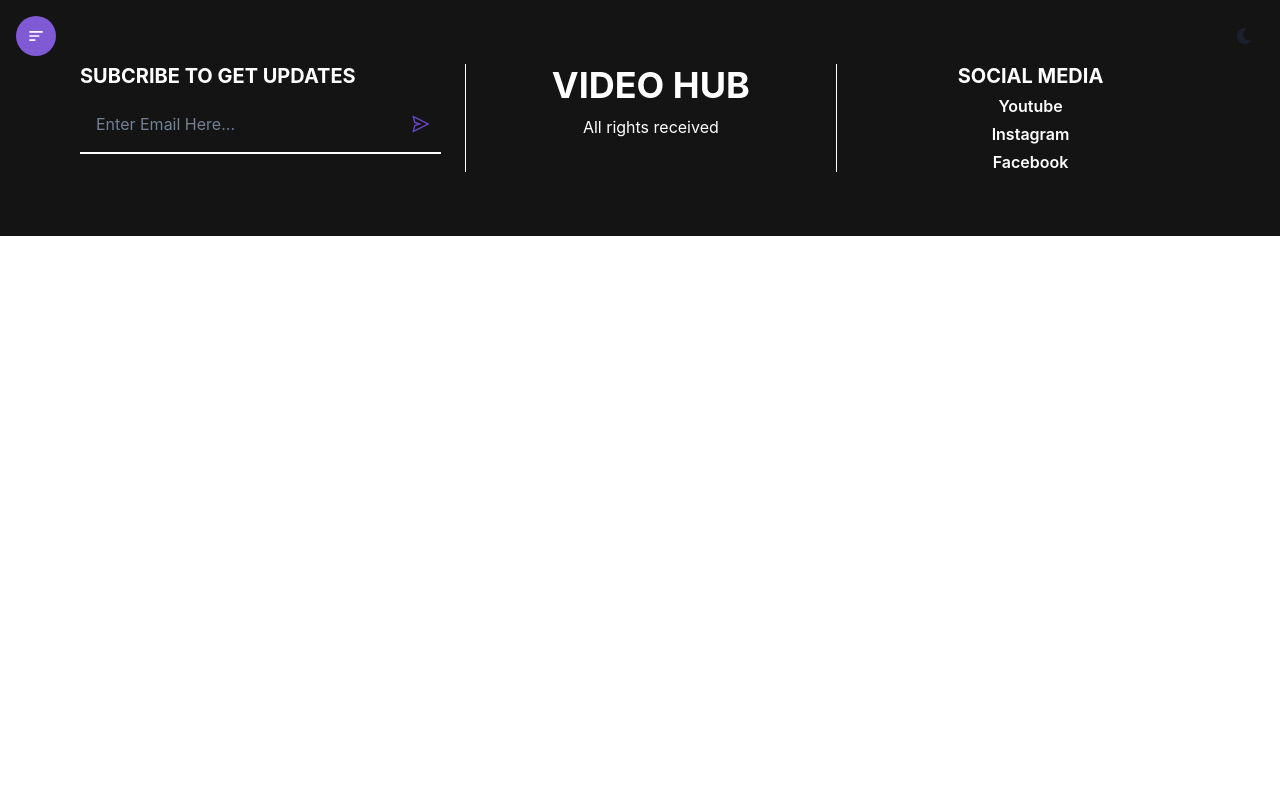
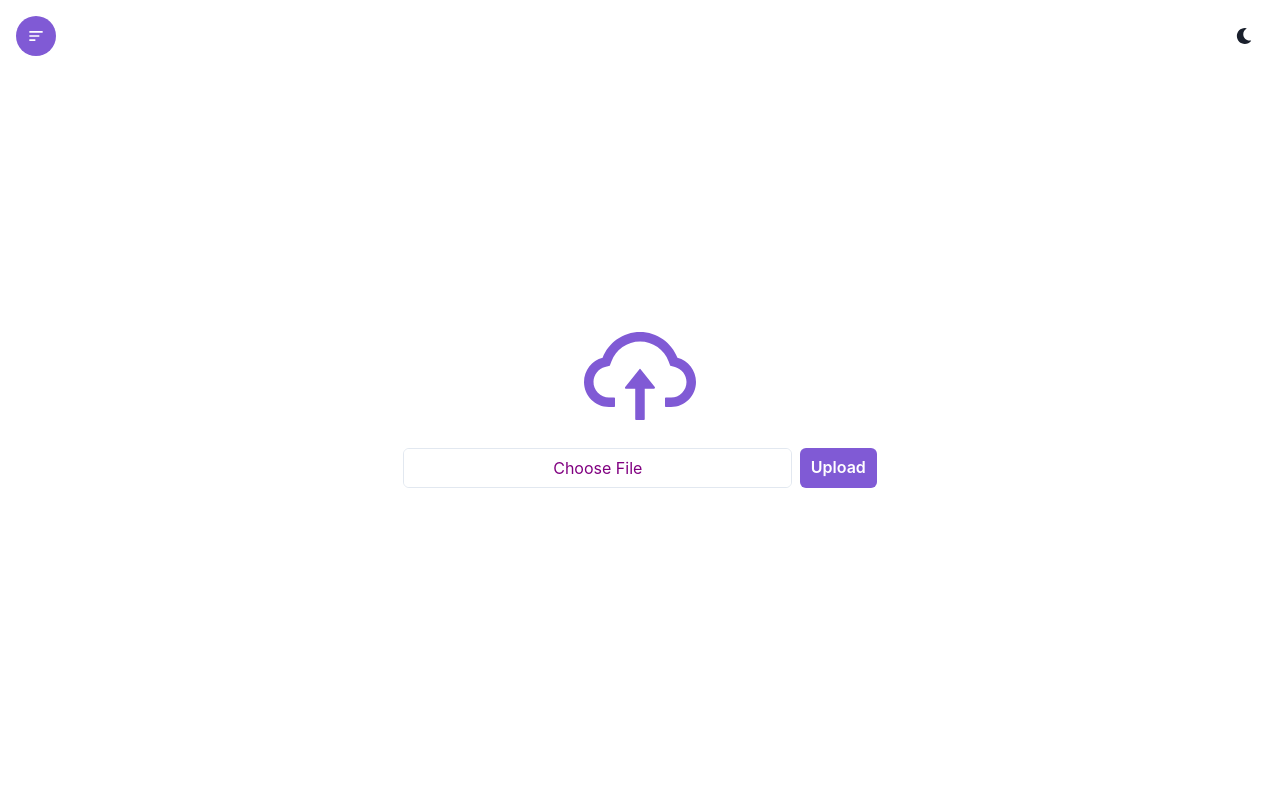
Before and after one commit to Dineshyagnik/video-hub, a React (Create React App) app: page /upload in a window 1280 px wide. Shown: the top 800 px of the page. Built offline with nearby package versions, Linux system fonts and the light colour scheme.

Commit message:
upload video added

```diff
--- a/src/App.js
+++ b/src/App.js
@@ -1,19 +1,21 @@
-import { BrowserRouter as Router,Route, Routes } from "react-router-dom";
+import { BrowserRouter as Router, Route, Routes } from "react-router-dom";
 import Header from "./components/Header";
 import Home from "./components/Home";
 import Footer from "./components/Footer";
 import Videos from "./components/Videos";
+import Upload from "./components/Upload";
 
 
 function App() {
   return (
     <Router>
-      <Header/>
+      <Header />
       <Routes>
-        <Route path="/" element={<Home/>}/>
-        <Route path="/videos" element={<Videos/>}/>
+        <Route path="/" element={<Home />} />
+        <Route path="/videos" element={<Videos />} />
+        <Route path="/upload" element={<Upload />} />
       </Routes>
-      <Footer/>
+      <Footer />
     </Router>
   );
 }
--- /dev/null
+++ b/src/components/Upload.jsx
@@ -0,0 +1,31 @@
+import { Button, Container, HStack, Input, VStack } from '@chakra-ui/react'
+import React from 'react'
+import { AiOutlineCloudUpload } from 'react-icons/ai'
+
+const Upload = () => {
+    return (
+        <Container maxW={'container.xl'} h={'100vh'} p={'16'}>
+            <VStack color={'purple.500'} h={'full'} justifyContent={'center'}>
+                <AiOutlineCloudUpload size={'10vmax'} />
+                <form>
+                    <HStack>
+                        <Input required type='file' css={{
+                            "&::file-selector-button":{
+                                border:'none',
+                                width:'calc(100% + 36px)',
+                                height:'100%',
+                                marginLeft:'-18px',
+                                color:'purple',
+                                backgroundColor:'white',
+                                cursor:'pointer'
+                            }
+                        }}/>
+                        <Button colorScheme='purple' type='submit'>Upload</Button>
+                    </HStack>
+                </form>
+            </VStack>
+        </Container>
+    )
+}
+
+export default Upload
```
